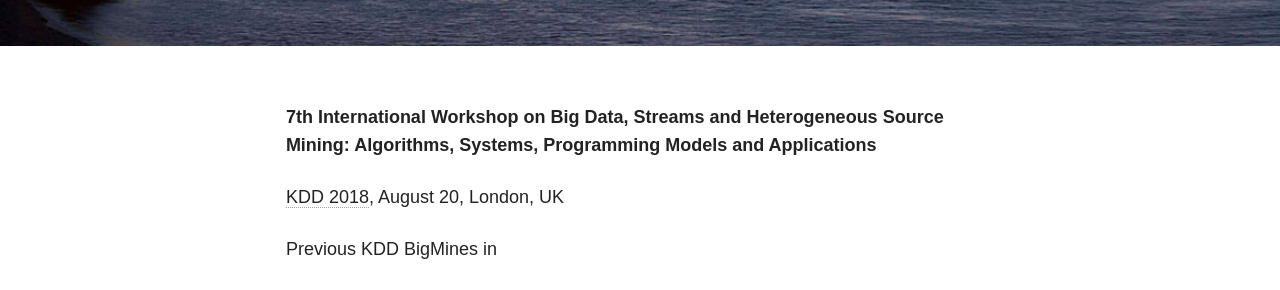
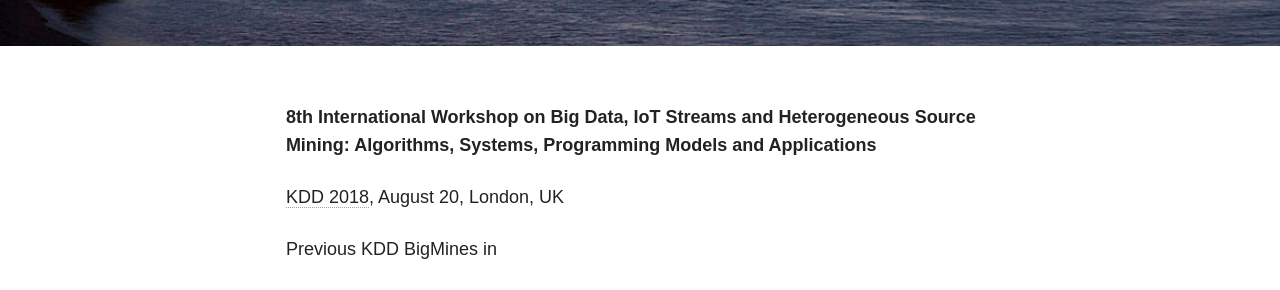
Before and after one commit to bigmine/bigmine19, a Jekyll site: the page built from index.md, in a window 1280 px wide and 900 px high, scrolled down 571 px. Shown: the part 153-443 px from the top of the window. Built offline with Jekyll 4.4.1, drawn with Linux system fonts in a browser that asks for light colours; nearby versions of some CDN libraries.

Commit message:
Update index.md

```diff
--- a/index.md
+++ b/index.md
@@ -1,12 +1,12 @@
 ---
 layout: main-page
-title: #BigDataMining BigMine 18
+title: #BigDataMining BigMine 19
 search_omit: false
 image:
   feature: london2.jpg
 ---
 
-**7th International Workshop on Big Data, Streams and Heterogeneous Source Mining: Algorithms, Systems, Programming Models and Applications**
+**8th International Workshop on Big Data, IoT Streams and Heterogeneous Source Mining: Algorithms, Systems, Programming Models and Applications**
 
 [KDD 2018](http://www.kdd.org/kdd2018/), August 20, London, UK
 
```
